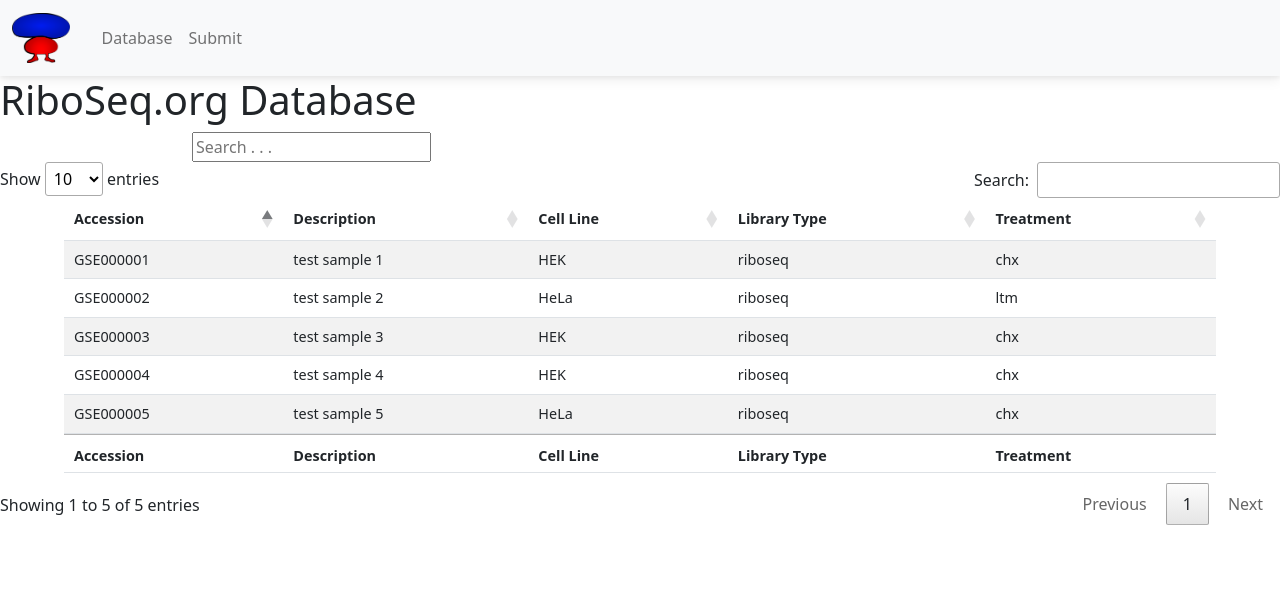
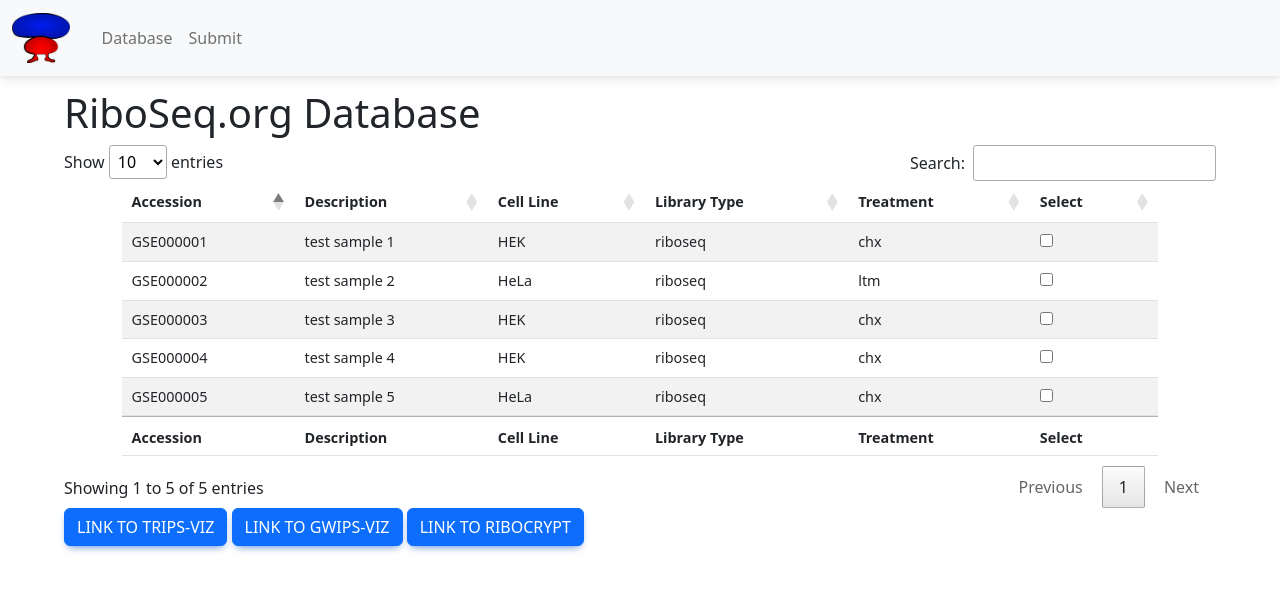
Before and after one commit to riboseqorg/riboseqorg.github.io, a Django app: page /db in a window 1280 px wide. Shown: the top 591 px of the page. Run offline with Django 4.2, Linux system fonts and the light colour scheme; data comes from the database, SQL or seed files in the repository; some libraries are stand-ins or nearby versions.

Commit message:
added check boxes to db

```diff
--- a/riboseqorg/main/models.py
+++ b/riboseqorg/main/models.py
@@ -15,5 +15,9 @@ class Sample(models.Model):
     library_type = models.CharField(max_length=200, blank=True)
     treatment = models.CharField(max_length=200, blank=True)
     verified = models.BooleanField(default=False)
+    # trips = models.CharField(max_length=200, blank=True)
+    # gwips = models.CharField(max_length=200, blank=True)
+    # ribocrypt = models.CharField(max_length=200, blank=True)
+
     def __str__(self):
         return self.sample_name
--- a/riboseqorg/main/static/css/riboseq-css.css
+++ b/riboseqorg/main/static/css/riboseq-css.css
@@ -36,3 +36,10 @@ img {
    border: 0;
    outline: 0;
 }
+
+
+#database {
+   padding-left: 5%;
+   padding-right: 5%;
+   padding-top: 1%;
+}
--- a/riboseqorg/main/templates/main/database.html
+++ b/riboseqorg/main/templates/main/database.html
@@ -27,6 +27,7 @@
     // ...
 });
     </script>
+    <section id="database">
         <div class="fw-container">
             <div class="fw-header">
                 <h1>RiboSeq.org Database</h1>
@@ -34,11 +35,6 @@
                     <div class="nav-search">
                         <div class="nav-item i-user">
                             <div class="account"></div>
-					</div>
-					<div class="nav-item search">
-						<form action="/q/" method="get">
-							<input type="text" name="q" placeholder="Search . . ." autocomplete="off">
-						</form>
                         </div>
                     </div>
                 </div>
@@ -48,6 +44,7 @@
             </div>
             <div class="fw-body">
                 <div class="content">
+
                     <table id="example" class="table table-striped nowrap" style="width:90%; margin-left:auto; margin-right:auto">
                         <thead>
                             <tr>
@@ -56,6 +53,11 @@
                                 <th>Cell Line</th>
                                 <th>Library Type</th>
                                 <th>Treatment</th>
+                                <!-- <th>Trips-Viz</th>
+                                <th>GWIPS-viz</th>
+                                <th>RiboCrypt</th> -->
+                                <th scope="col">Select</th>
+
                             </tr>
                         </thead>
                         <tbody>
@@ -66,6 +68,10 @@
                                     <td>{{ sample.cell_line }}</td>
                                     <td>{{ sample.library_type }}</td>
                                     <td>{{ sample.treatment }}</td>
+                                    <!-- <td><a href="http://trips.ucc.ie">Trips-Viz</a></td>
+                                    <td><a href="http://gwips.ucc.ie">GWIPS-viz</a></td>
+                                    <td><a href="http://RiboCrypt.org">RiboCrypt</a></td> -->
+                                    <td><input type="checkbox" /></td>
                                 </tr>
                             {% endfor %}
                         </tbody>
@@ -76,10 +82,20 @@
                                 <th>Cell Line</th>
                                 <th>Library Type</th>
                                 <th>Treatment</th>
+                                <!-- <th>Trips-Viz</th>
+                                <th>GWIPS-viz</th>
+                                <th>RiboCrypt</th> -->
+                                <th scope="col">Select</th>
                             </tr>
                         </tfoot>
                     </table>
+                    <div style="align-content: center;">
+                        <button type="button" class="btn btn-primary">Link to Trips-Viz</button>
+                        <button type="button" class="btn btn-primary">Link to GWIPS-viz</button>
+                        <button type="button" class="btn btn-primary">Link to RiboCrypt</button>
                     </div>
                 </div>
             </div>
+        </div>
+    </section>
 {% endblock %}
```
Lines whose indentation alone changed are shown as unchanged.
